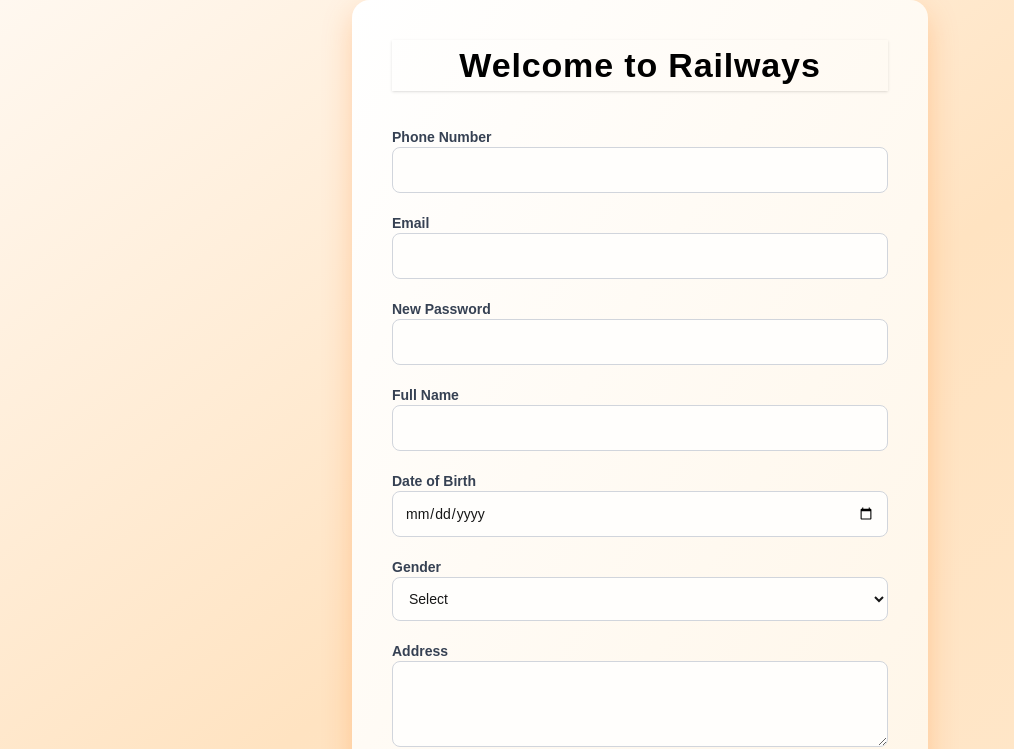
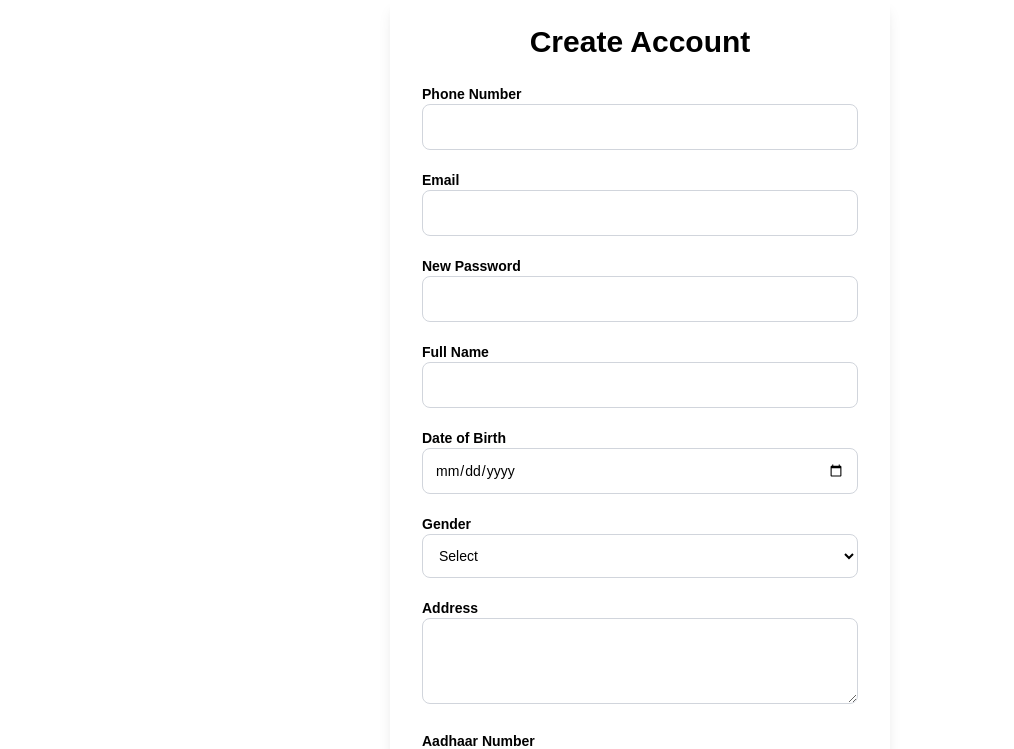
Before and after one commit to Sujan-Bhat/Railways, a Next.js app: page /signup in a window 1280 px wide. Shown: the top 749 px of the page, without its empty margins (0-1014 px from the left). Built offline with nearby package versions, Linux system fonts and the light colour scheme.

Commit message:
Made changes in signup_page(both backend and forntend

```diff
--- a/pages/api/signup.ts
+++ b/pages/api/signup.ts
@@ -10,12 +10,21 @@ export default async function handler(req: NextApiRequest, res: NextApiResponse)
   const { phone, email, password, fullname, dob, gender, address, aadhaar } = req.body;
 
   try {
-    // Make sure the table 'users' exists in your 'railways' database
-    const query = `
+    // Check if a user with the same email already exists
+    const checkQuery = "SELECT * FROM users WHERE email = ?";
+    const [existing]: any = await pool.query(checkQuery, [email]);
+
+    if (existing.length > 0) {
+      // User exists: return conflict status with a message
+      return res.status(409).json({ message: "User already exists" });
+    }
+
+    // User does not exist, so insert the new record
+    const insertQuery = `
       INSERT INTO users (phone, email, password, fullname, dob, gender, address, aadhaar)
       VALUES (?, ?, ?, ?, ?, ?, ?, ?)
     `;
-    const [result]: any = await pool.query(query, [
+    const [result]: any = await pool.query(insertQuery, [
       phone,
       email,
       password,
--- a/pages/login.tsx
+++ b/pages/login.tsx
@@ -10,7 +10,8 @@ export default function Login() {
         <title>Login Page</title>
       </Head>
       <div className="min-h-screen flex items-center justify-center bg-white">
-        <div className="bg-white shadow-lg rounded px-8 pt-6 pb-8">
+        {/* Added w-96 here to increase the width of the card */}
+        <div className="bg-white shadow-lg rounded px-8 pt-6 pb-8 w-96">
           <h2 className="text-3xl font-bold text-center text-black mb-6">
             Sign In
           </h2>
--- a/pages/signup.tsx
+++ b/pages/signup.tsx
@@ -1,7 +1,12 @@
-import React from "react";
+import React, { useState } from "react";
 import Head from "next/head";
+import { useRouter } from "next/router";
 
 const Signup: React.FC = () => {
+  const router = useRouter();
+  const [statusMessage, setStatusMessage] = useState("");
+  const [messageColor, setMessageColor] = useState("");
+
   const handleSubmit = async (event: React.FormEvent<HTMLFormElement>) => {
     event.preventDefault();
     const form = event.currentTarget;
@@ -23,10 +28,27 @@ const Signup: React.FC = () => {
         body: JSON.stringify(formData),
       });
       const data = await response.json();
-      console.log("Signup response:", data);
-      // Handle success (e.g., redirect, show message, etc.)
+
+      if (response.status === 409) {
+        // User already exists
+        setStatusMessage(data.message || "User already exists");
+        setMessageColor("text-red-500");
+        // Wait 3 seconds then redirect to sign-in page
+        setTimeout(() => router.push("/login"), 3000);
+      } else if (response.ok) {
+        // Account created successfully
+        setStatusMessage("Account created successfully");
+        setMessageColor("text-green-500");
+        setTimeout(() => router.push("/login"), 3000);
+      } else {
+        // Handle any other errors
+        setStatusMessage("An error occurred. Please try again.");
+        setMessageColor("text-red-500");
+      }
     } catch (error) {
       console.error("Error creating account:", error);
+      setStatusMessage("An error occurred. Please try again.");
+      setMessageColor("text-red-500");
     }
   };
 
@@ -36,15 +58,15 @@ const Signup: React.FC = () => {
         <title>SIGN UP</title>
       </Head>
 
-      <div className="min-h-screen flex items-center justify-center bg-gradient-to-br from-[#fff8f0] via-[#ffe3c1] to-[#ffe8cc] font-sans">
-        <div className="w-[90%] max-w-xl p-10 rounded-[18px] shadow-[0_12px_30px_rgba(255,111,0,0.25)] bg-gradient-to-br from-white to-[#fff5e6] animate-fadeIn">
-          <h1 className="text-center text-[#000000] mb-9 text-[34px] font-bold tracking-wide shadow-sm animate-slideInDown">
-            Welcome to Railways
+      <div className="min-h-screen flex items-center justify-center bg-white">
+        <div className="bg-white shadow-lg rounded px-8 pt-6 pb-8 w-[500px] animate-fadeIn">
+          <h1 className="text-center text-black mb-6 text-3xl font-bold animate-slideInDown">
+            Create Account
           </h1>
 
           <form className="flex flex-col gap-5" onSubmit={handleSubmit}>
             <div>
-              <label htmlFor="phone" className="block text-sm font-semibold text-gray-700">
+              <label htmlFor="phone" className="block text-sm font-semibold text-black">
                 Phone Number
               </label>
               <input
@@ -53,12 +75,12 @@ const Signup: React.FC = () => {
                 name="phone"
                 maxLength={15}
                 required
-                className="w-full p-3 border border-gray-300 rounded-lg text-sm focus:outline-none focus:ring-2 focus:ring-orange-400 bg-[#fffefc]"
+                className="w-full p-3 border border-gray-300 rounded-lg text-sm text-black focus:outline-none focus:ring-2 focus:ring-gray-400 bg-white"
               />
             </div>
 
             <div>
-              <label htmlFor="email" className="block text-sm font-semibold text-gray-700">
+              <label htmlFor="email" className="block text-sm font-semibold text-black">
                 Email
               </label>
               <input
@@ -66,12 +88,12 @@ const Signup: React.FC = () => {
                 id="email"
                 name="email"
                 required
-                className="w-full p-3 border border-gray-300 rounded-lg text-sm focus:outline-none focus:ring-2 focus:ring-orange-400 bg-[#fffefc]"
+                className="w-full p-3 border border-gray-300 rounded-lg text-sm text-black focus:outline-none focus:ring-2 focus:ring-gray-400 bg-white"
               />
             </div>
 
             <div>
-              <label htmlFor="password" className="block text-sm font-semibold text-gray-700">
+              <label htmlFor="password" className="block text-sm font-semibold text-black">
                 New Password
               </label>
               <input
@@ -79,12 +101,12 @@ const Signup: React.FC = () => {
                 id="password"
                 name="password"
                 required
-                className="w-full p-3 border border-gray-300 rounded-lg text-sm focus:outline-none focus:ring-2 focus:ring-orange-400 bg-[#fffefc]"
+                className="w-full p-3 border border-gray-300 rounded-lg text-sm text-black focus:outline-none focus:ring-2 focus:ring-gray-400 bg-white"
               />
             </div>
 
             <div>
-              <label htmlFor="fullname" className="block text-sm font-semibold text-gray-700">
+              <label htmlFor="fullname" className="block text-sm font-semibold text-black">
                 Full Name
               </label>
               <input
@@ -92,12 +114,12 @@ const Signup: React.FC = () => {
                 id="fullname"
                 name="fullname"
                 required
-                className="w-full p-3 border border-gray-300 rounded-lg text-sm focus:outline-none focus:ring-2 focus:ring-orange-400 bg-[#fffefc]"
+                className="w-full p-3 border border-gray-300 rounded-lg text-sm text-black focus:outline-none focus:ring-2 focus:ring-gray-400 bg-white"
               />
             </div>
 
             <div>
-              <label htmlFor="dob" className="block text-sm font-semibold text-gray-700">
+              <label htmlFor="dob" className="block text-sm font-semibold text-black">
                 Date of Birth
               </label>
               <input
@@ -105,19 +127,19 @@ const Signup: React.FC = () => {
                 id="dob"
                 name="dob"
                 required
-                className="w-full p-3 border border-gray-300 rounded-lg text-sm focus:outline-none focus:ring-2 focus:ring-orange-400 bg-[#fffefc]"
+                className="w-full p-3 border border-gray-300 rounded-lg text-sm text-black focus:outline-none focus:ring-2 focus:ring-gray-400 bg-white"
               />
             </div>
 
             <div>
-              <label htmlFor="gender" className="block text-sm font-semibold text-gray-700">
+              <label htmlFor="gender" className="block text-sm font-semibold text-black">
                 Gender
               </label>
               <select
                 id="gender"
                 name="gender"
                 required
-                className="w-full p-3 border border-gray-300 rounded-lg text-sm focus:outline-none focus:ring-2 focus:ring-orange-400 bg-[#fffefc]"
+                className="w-full p-3 border border-gray-300 rounded-lg text-sm text-black focus:outline-none focus:ring-2 focus:ring-gray-400 bg-white"
               >
                 <option value="">Select</option>
                 <option value="male">Male</option>
@@ -127,7 +149,7 @@ const Signup: React.FC = () => {
             </div>
 
             <div>
-              <label htmlFor="address" className="block text-sm font-semibold text-gray-700">
+              <label htmlFor="address" className="block text-sm font-semibold text-black">
                 Address
               </label>
               <textarea
@@ -135,12 +157,12 @@ const Signup: React.FC = () => {
                 name="address"
                 rows={3}
                 required
-                className="w-full p-3 border border-gray-300 rounded-lg text-sm focus:outline-none focus:ring-2 focus:ring-orange-400 bg-[#fffefc]"
+                className="w-full p-3 border border-gray-300 rounded-lg text-sm text-black focus:outline-none focus:ring-2 focus:ring-gray-400 bg-white"
               ></textarea>
             </div>
 
             <div>
-              <label htmlFor="aadhaar" className="block text-sm font-semibold text-gray-700">
+              <label htmlFor="aadhaar" className="block text-sm font-semibold text-black">
                 Aadhaar Number
               </label>
               <input
@@ -149,17 +171,24 @@ const Signup: React.FC = () => {
                 name="aadhaar"
                 maxLength={12}
                 required
-                className="w-full p-3 border border-gray-300 rounded-lg text-sm focus:outline-none focus:ring-2 focus:ring-orange-400 bg-[#fffefc]"
+                className="w-full p-3 border border-gray-300 rounded-lg text-sm text-black focus:outline-none focus:ring-2 focus:ring-gray-400 bg-white"
               />
             </div>
 
             <button
               type="submit"
-              className="w-full p-4 bg-gradient-to-br from-[#ff6f00] to-[#ffa726] text-white font-bold rounded-lg shadow-lg hover:from-[#e65c00] hover:to-[#fb8c00] transform hover:scale-105 transition duration-300"
+              className="w-full p-4 bg-gray-300 hover:bg-gray-400 text-black font-bold rounded-lg shadow-lg transition duration-300"
             >
               Create Account
             </button>
           </form>
+
+          {/* Display the message inside the page */}
+          {statusMessage && (
+            <p className={`mt-4 text-center text-lg font-semibold ${messageColor}`}>
+              {statusMessage}
+            </p>
+          )}
         </div>
       </div>
 
```
